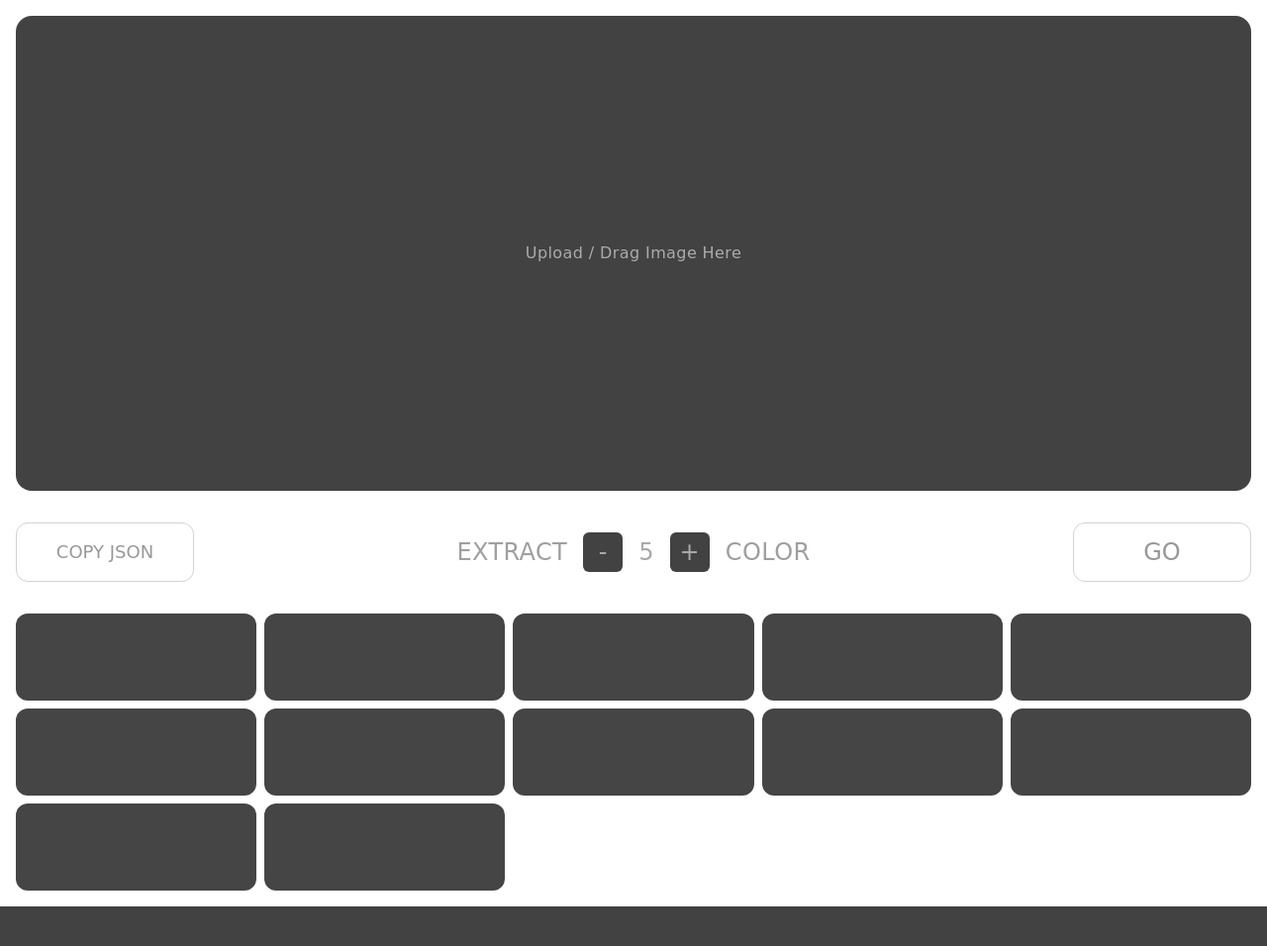
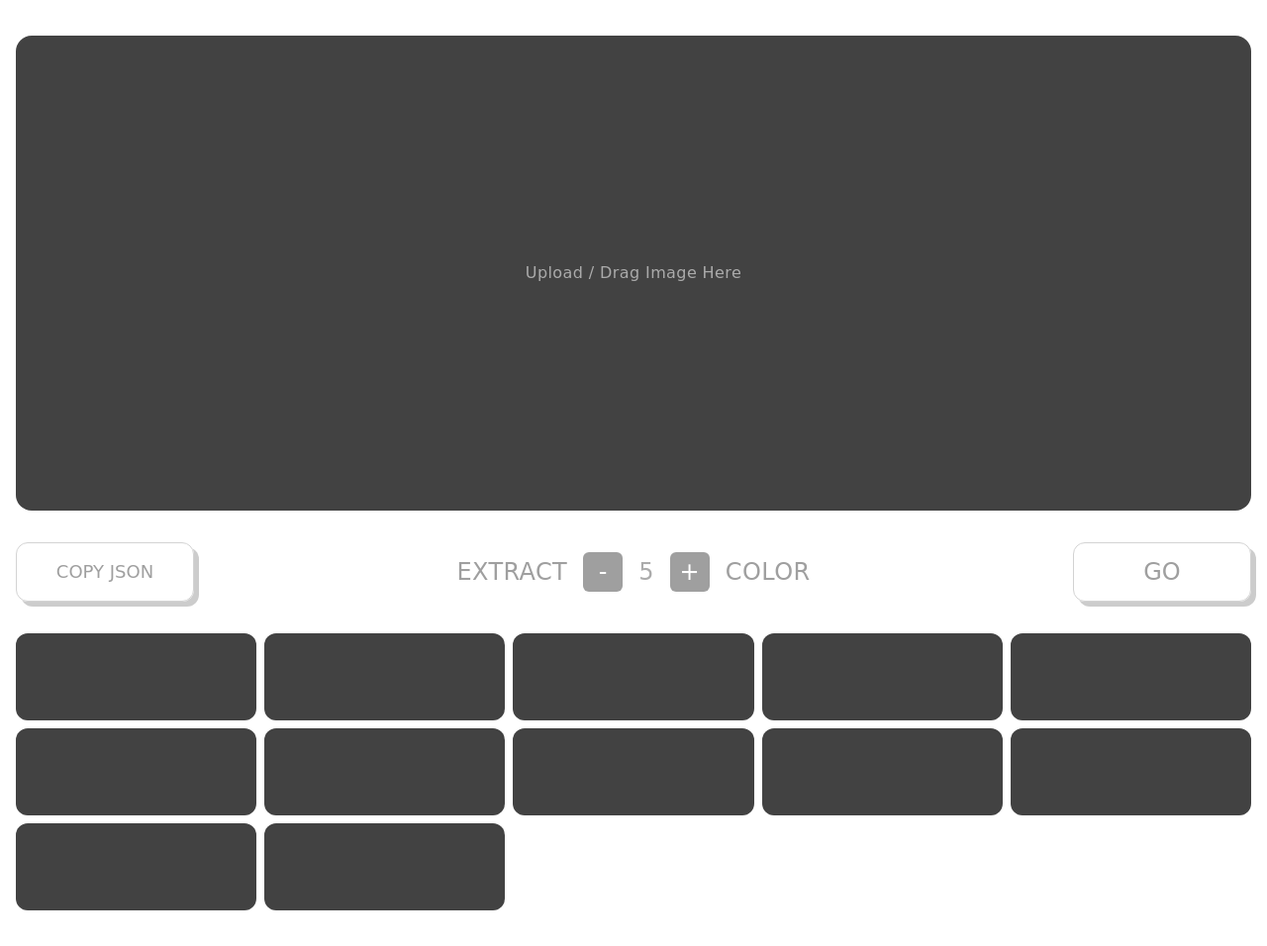
Before and after one commit to moosh0114/Iris-img-to-palette, a FastAPI app: page / in a window 1280 px wide. Shown: the whole page at 99% size. Before the commit the page ends 916 px from the top, so only its background shows below. Run offline with FastAPI, Linux system fonts and the light colour scheme; parts of the project's set-up code (start-up, migrations or seed data) failed here and were passed over; some web fonts are replaced.

Commit message:
[style] Centralized management of duplicate class combinations

```diff
--- a/app/static/css/index.css
+++ b/app/static/css/index.css
@@ -1,5 +1,10 @@
 :root {
     --app-font: "Prosto One", cursive;
+
+    --primary-color: #424242;
+    --primary-color-two: #9f9f9f;
+    --primary-color-three: #ababab;
+    --primary-color-four: #d3d3d3;
 }
 
 html,
@@ -13,3 +18,7 @@
 textarea {
     font: inherit;
 }
+
+.iris-shadow-main {
+    box-shadow: 5px 5px 0px 0px rgba(0, 0, 0, 0.2);
+}
--- a/app/templates/index.html
+++ b/app/templates/index.html
@@ -14,9 +14,19 @@
     <script src="https://cdn.jsdelivr.net/npm/@tailwindcss/browser@4"></script>
     <script src="https://cdn.jsdelivr.net/npm/htmx.org@2.0.8/dist/htmx.min.js"></script>
     <script defer src="https://cdn.jsdelivr.net/npm/alpinejs@3.x.x/dist/cdn.min.js"></script>
+
+    <style type="text/tailwindcss">
+      @utility btn-main {
+        @apply w-full lg:w-45 h-15 my-4 border border-[var(--primary-color-four)] hover:bg-gray-200 duration-600 rounded-xl cursor-pointer;
+      }
+
+      @utility btn-num-control {
+        @apply h-10 w-10 rounded-md bg-[var(--primary-color-two)] text-2xl text-white;
+      }
+    </style>
   </head>
   <body class="">
-    <div class="w-full p-4" x-data="uploader()">
+    <div class="w-full max-w-320 mx-auto xl:my-5 p-4" x-data="uploader()">
       <form
         id="extract-form"
         class="flex h-full flex-col gap-4"
@@ -41,7 +51,7 @@
         <input type="hidden" name="n_colors" x-model="nColors" />
 
         <div
-          class="relative min-h-120 max-h-120 flex items-center justify-center p-4 text-center rounded-2xl cursor-pointer bg-[#424242]"
+          class="relative min-h-120 max-h-120 flex items-center justify-center p-4 text-center rounded-2xl cursor-pointer bg-[var(--primary-color)]"
           :class="dropActive ? 'ring-2 ring-white/60' : ''"
           @click="$refs.fileInput.click()"
           @dragover.prevent="dropActive = true"
@@ -50,7 +60,7 @@
         >
           <template x-if="!previewUrl">
             <div class="h-full w-full flex items-center justify-center">
-              <p class="tracking-wide text-[#ababab]">Upload / Drag Image Here</p>
+              <p class="tracking-wide text-[var(--primary-color-three)]">Upload / Drag Image Here</p>
             </div>
           </template>
           <template x-if="previewUrl">
@@ -63,17 +73,17 @@
             <div class="flex flex-col lg:flex-row flex-wrap items-center justify-between gap-4">
               <button
                 type="button"
-                class="w-full lg:w-45 h-15 my-4 border border-[#D3D3D3] rounded-xl"
+                class="btn-main iris-shadow-main"
                 onclick="copyPaletteJson(this)"
               >
-                <span class="text-lg text-[#989898]">COPY JSON</span>
+                <span class="text-lg text-[var(--primary-color-two)]">COPY JSON</span>
               </button>
 
-              <div class="flex flex-col sm:flex-row items-center gap-4 uppercase tracking-wide text-[#9f9f9f]">
+              <div class="flex flex-col sm:flex-row items-center gap-4 uppercase tracking-wide text-[var(--primary-color-two)]">
                 <span class="text-2xl">Extract</span>
                 <button
                   type="button"
-                  class="h-10 w-10 rounded-md bg-[#424242] text-2xl text-[#a9a9a9]"
+                  class="btn-num-control"
                   @pointerdown.prevent="startAdjust(-1)"
                   @pointerup="stopAdjust()"
                   @pointerleave="stopAdjust()"
@@ -82,10 +92,10 @@
                 >
                   <span class="text-2xl"> - </span>
                 </button>
-                <span class="text-center text-2xl text-[#a9a9a9]" x-text="nColors"></span>
+                <span class="text-center text-2xl text-[var(--primary-color-three)]" x-text="nColors"></span>
                 <button
                   type="button"
-                  class="h-10 w-10 rounded-md bg-[#424242] text-2xl text-[#a9a9a9]"
+                  class="btn-num-control"
                   @pointerdown.prevent="startAdjust(1)"
                   @pointerup="stopAdjust()"
                   @pointerleave="stopAdjust()"
@@ -99,14 +109,14 @@
 
               <button
                 type="submit"
-                class="w-full lg:w-45 h-15 my-4 border border-[#D3D3D3] rounded-xl"
+                class="btn-main iris-shadow-main"
               >
-                <span class="text-2xl text-[#989898]">GO</span>
+                <span class="text-2xl text-[var(--primary-color-two)]">GO</span>
               </button>
 
               <div class="w-full grid grid-cols-3 md:grid-cols-4 lg:grid-cols-5 gap-2">
                 {% for _ in range(12) %}
-                  <div class="h-16 sm:h-22 rounded-xl bg-[#454545]"></div>
+                  <div class="h-16 sm:h-22 rounded-xl bg-[var(--primary-color)]"></div>
                 {% endfor %}
               </div>
             </div>
```
